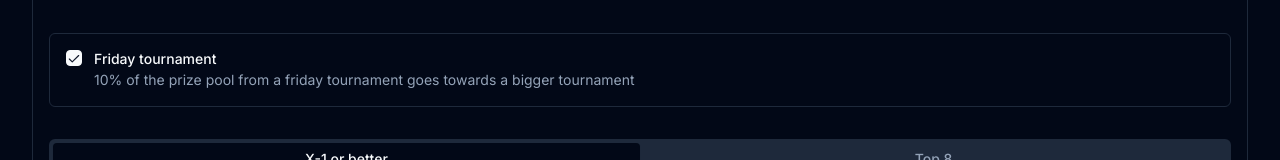
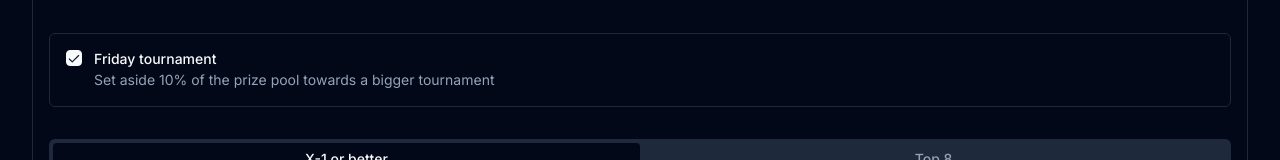
Before and after one commit to D-Kuzin/prizes.kuzin.dk, a Next.js app: page / in a window 1280 px wide. Shown: the part 344-504 px from the top of the page. Built offline with nearby package versions, Linux system fonts and the light colour scheme.

Commit message:
Update description

```diff
--- a/components/calculator-form/calculator-form.tsx
+++ b/components/calculator-form/calculator-form.tsx
@@ -235,8 +235,7 @@ export function ProfileForm() {
                                     <div className="space-y-1 leading-none">
                                         <FormLabel>Friday tournament</FormLabel>
                                         <FormDescription>
-                                            10% of the prize pool from a friday
-                                            tournament goes towards a bigger
+                                            Set aside 10% of the prize pool towards a bigger
                                             tournament
                                         </FormDescription>
                                     </div>
```
